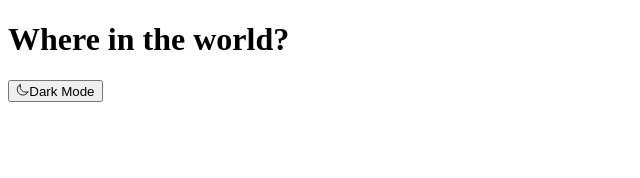
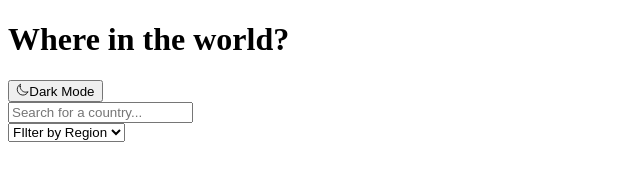
Before and after one commit to SaeM843/REST-Countries-API, a plain HTML site: page index.html in a window 1280 px wide. Shown: the whole page, without its empty margins (0-640 px from the left). Drawn offline with nearby package versions, Linux system fonts and the light colour scheme.

Commit message:
added a form

```diff
--- a/index.html
+++ b/index.html
@@ -25,6 +25,23 @@
       </button>
     </header>
 
-    <main></main>
+    <main class="search">
+      <form>
+        <input
+          class="search__input"
+          type="search"
+          placeholder="Search for a country..."
+        />
+      </form>
+
+      <select class="search__regions" name="regions">
+        <option value="placeholder" disabled selected>FIlter by Region</option>
+        <option value="africa">Africa</option>
+        <option value="america">America</option>
+        <option value="asia">Asia</option>
+        <option value="europe">Europe</option>
+        <option value="oceania">Oceania</option>
+      </select>
+    </main>
   </body>
 </html>
```
